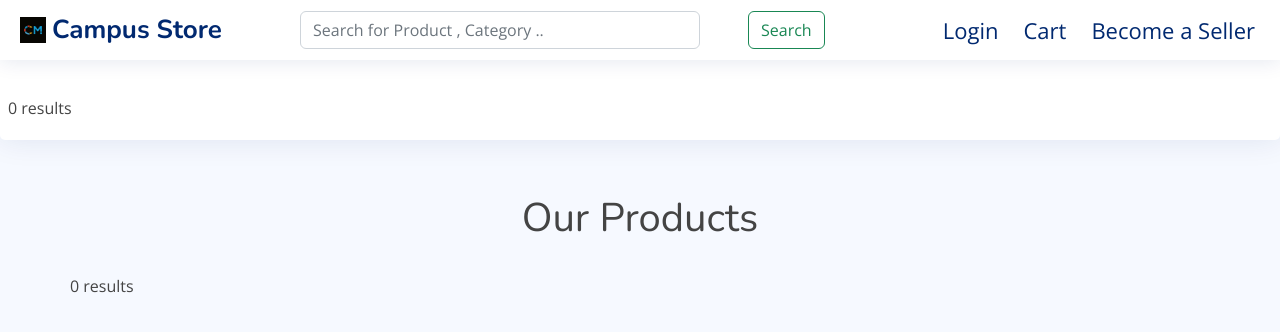
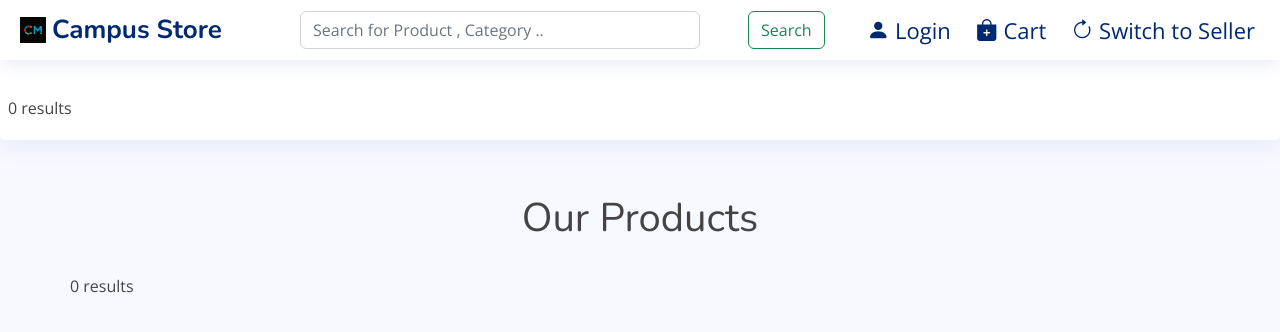
Before and after one commit to SimantaRajSarma/Campus-Marketplace, a PHP site: page /Campus-Marketplace/home.php in a window 1280 px wide. Shown: the top 332 px of the page. Run offline with PHP 8.4, Linux system fonts and the light colour scheme; data that the repository does not hold is empty; some libraries are stand-ins or nearby versions.

Commit message:
final commit-.>buyer mode

```diff
--- a/home.php
+++ b/home.php
@@ -126,7 +126,7 @@ include('include/header.php');
                         ?>
                         <!-- Category -->
                         <div class="category col-md-3 text-center">
-                            <img src="<?php echo $row["img_url"]; ?>" width="100px" alt="<?php echo $row["category_name"]; ?>" class="img-fluid rounded-circle">
+                            <img src="<?php echo $row["img_url"]; ?>" width="100px" height="100px" alt="<?php echo $row["category_name"]; ?>" class="img-fluid rounded-circle">
                             <h5 class="card-title text-center"><?php echo $row["category_name"]; ?></h5>
                         </div>
                         <?php
--- a/include/header.php
+++ b/include/header.php
@@ -15,15 +15,17 @@
   <nav class="header-nav ms-auto">
     <ul class="d-flex align-items-center flex-wrap"> <!-- Added flex-wrap class -->
       <li class="nav-item">
-        <a class="nav-link nav-icon" href="index2.php" >Login</a>
+        <a class="nav-link nav-icon" href="index2.php" ><i class="bi bi-person-fill"></i> Login</a>
         <ul class="dropdown-menu">
           <li><a href="#">New Registration</a></li>
-          <li><a href="#">My Profile</a></li>
-          <li><a href="#">My Order</a></li>
+          <li><a href="#"> <i class="bi bi-person-fill"></i> My Profile</a></li>
+          <li><a href="#"> <i class="bi bi-box-seam-fill"></i> My Order</a></li>
         </ul>
       </li>
-      <li class="nav-item"><a class="nav-link nav-icon" href="cart.php" >Cart</a></li>
-      <li class="nav-item"><a class="nav-link nav-icon" href="index6.php">Become a Seller</a></li>
+      <li class="nav-item"><a class="nav-link nav-icon" href="cart.php" > <i class="bi bi-bag-plus-fill"></i> Cart</a></li>
+
+      <li class="nav-item"><a class="nav-link nav-icon" href="cart.php" > <i class="bi bi-arrow-clockwise"></i> Switch to Seller</a></li>
+
     </ul>
   </nav><!-- End Icons Navigation -->
 </header><!-- End Header -->
```
